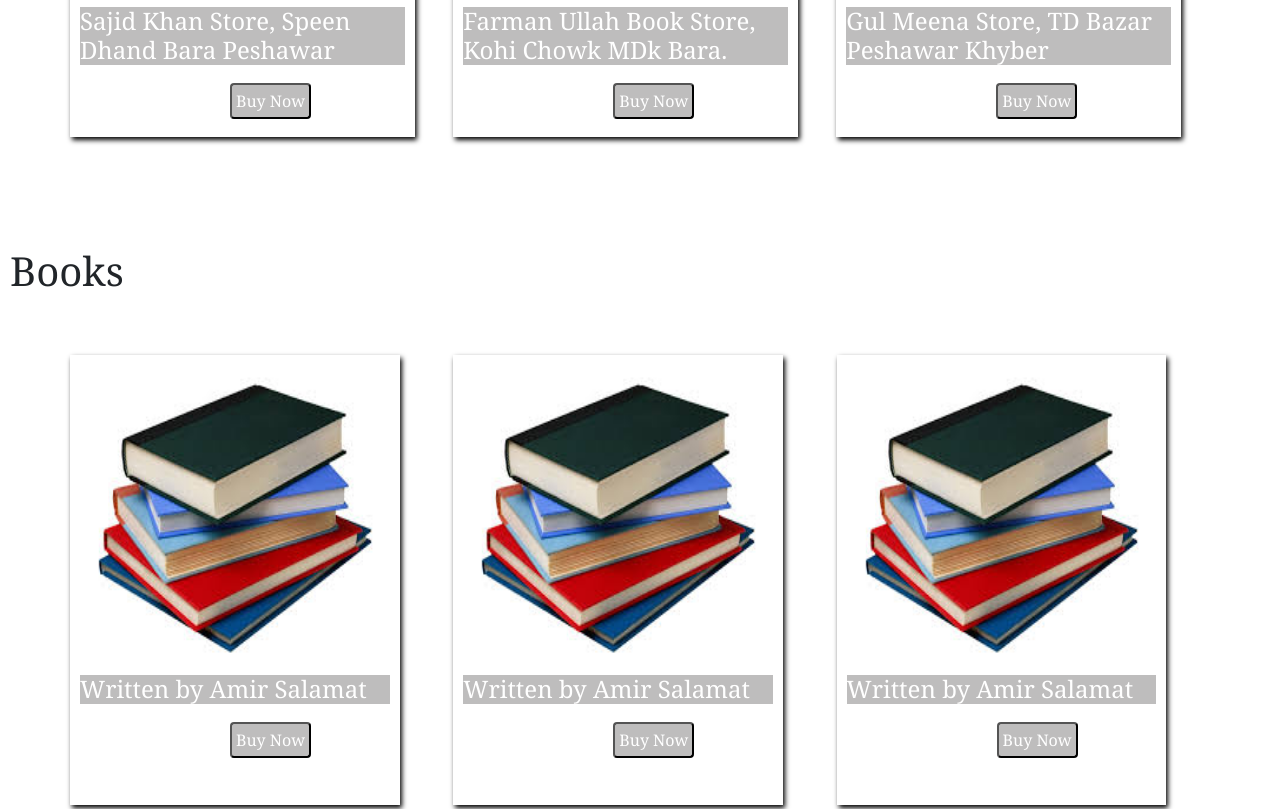
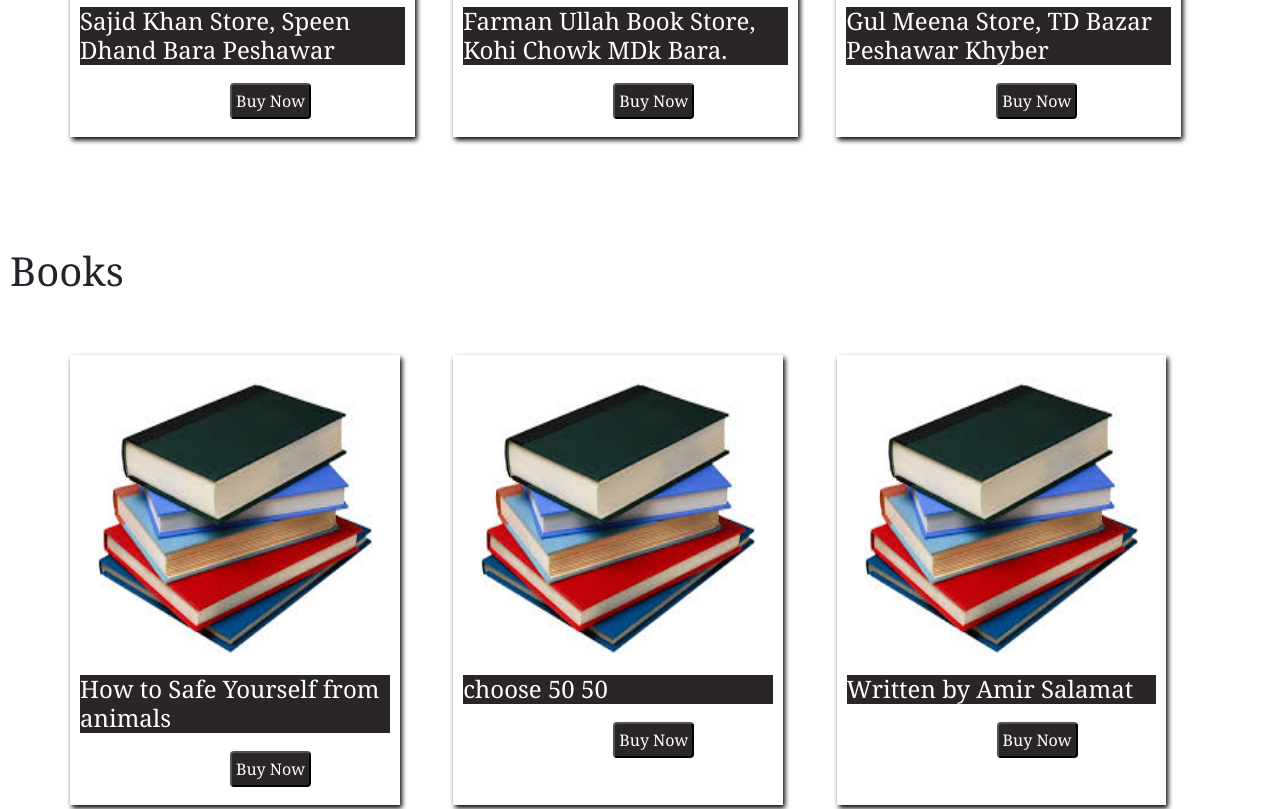
Before and after one commit to Abdul6464516/Book-Store-Website-Responsive, a plain HTML site: page index.html in a window 1280 px wide. Shown: the part 1811-2620 px from the top of the page. Drawn offline with nearby package versions, Linux system fonts and the light colour scheme.

Commit message:
done by Afridiii

```diff
--- a/index.html
+++ b/index.html
@@ -100,7 +100,7 @@
         <div class="booksItems">
           <img src="./images/b1.jpg" alt="">
           <div class="description">
-            <h4 >Written by Amir Salamat</h4>
+            <h4 >How to Safe Yourself from animals</h4>
             <button>Buy Now</button>
           </div>
         </div>
@@ -108,7 +108,7 @@
         <div class="booksItems">
           <img src="./images/b1.jpg" alt="">
           <div class="description">
-            <h4 >Written by Amir Salamat</h4>
+            <h4 >choose 50 50</h4>
             <button>Buy Now</button>
           </div>
         </div>
@@ -201,9 +201,9 @@
         </div>
       </div>
     </main>
-    <script
+    <!-- <script
       type="module"
       src="https://cdn.jsdelivr.net/npm/bootstrap@5.3.3/dist/js/bootstrap.bundle.min.js"
-    ></script>
+    ></script> -->
   </body>
 </html>
--- a/style.css
+++ b/style.css
@@ -126,19 +126,23 @@ margin-left: 10px;
 
 }
 .description h4{
-    background-color: rgb(190, 189, 189);
+    background-color: rgb(43, 38, 38);
     margin-top: 10px;
 
 
 }
 button{
-    background-color: rgb(190, 189, 189);
+    background-color: rgb(43, 38, 38);
     color: white;
     border-radius: 4px;
     padding: 4px;
     text-align: center;
     margin: 10px;
     margin-left: 150px;
+}
+button:hover{
+    background-color: transparent;
+    color: black;
 }
 .contact{
     text-align: center;
@@ -148,7 +152,7 @@ button{
     margin-bottom: 20px;
     height: 200px;
 }
-.undeline{
+.footerItem .undeline{
     text-decoration:underline;
     text-decoration: solid 2px black;
 }
```
